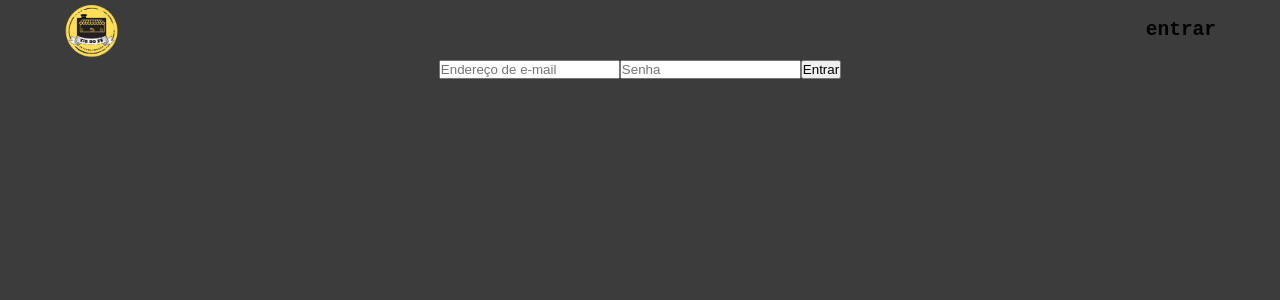
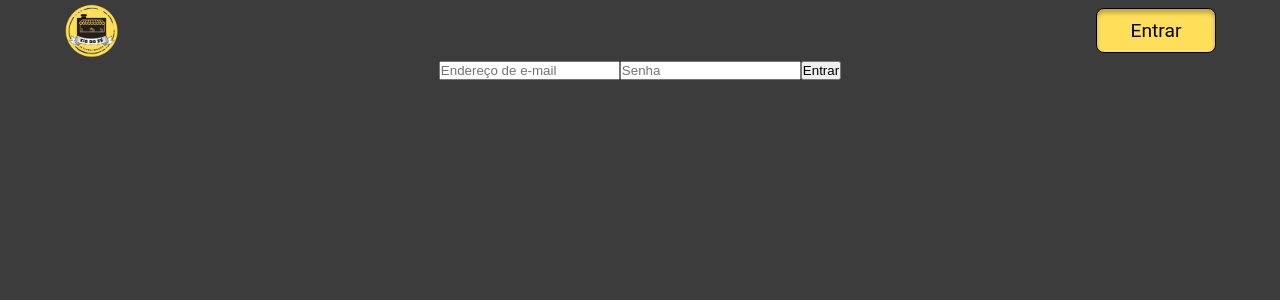
Before and after one commit to guihuff/projetoLPW-frontend, a React (Create React App) app: page /login in a window 1280 px wide. Shown: the top 300 px of the page. Built offline with nearby package versions, Linux system fonts and the light colour scheme.

Commit message:
header *pronto

```diff
--- a/src/Components/Header/index.jsx
+++ b/src/Components/Header/index.jsx
@@ -1,13 +1,32 @@
 import React, { useEffect, useState } from "react";
 import { Link } from "react-router-dom";
-import { isAuthenticated } from "../../Services/auth";
+import { isAuthenticated, logout } from "../../Services/auth";
 
 import Logo from "./../../assets/logo/logo.png"
+import Logout from "./../../assets/logout-brands.svg"
 import './styles.css'
 
+const Header = () => {
+  const [authenticate, setAuthenticate] = useState(false);
 
-const Header = ({ auth }) => {
-  const [authenticate, setAuthenticate] = useState(false);
+  const EntrarNoSite = () => {
+    return (
+      <>
+        <Link className="btn-login" to='/login'>Entrar</Link>
+      </>
+    )
+  }
+
+  const SairDoSite = () => {
+    return (
+      <>
+        <li><Link className="nav-link" to=''>Cardapio</Link></li>
+        <li><Link className="nav-link" to=''>Pedidos</Link></li>
+        <li><Link className="nav-link" to=''>Cadastro</Link></li>
+        <li><a className="nav-link" onClick={logout} href="/"><img src={Logout}></img></a></li>
+      </>
+    )
+  }
 
   useEffect(() => {
     isAuthenticated() ? setAuthenticate(true) : setAuthenticate(false)
@@ -19,7 +38,7 @@ const Header = ({ auth }) => {
         <div className="container-header">
           <Link className="image"  to='/'><img src={Logo}></img></Link>
           <ul>
-            {authenticate ? <h1>sair</h1> : <h1>entrar</h1>}
+            {authenticate ? <SairDoSite /> : <EntrarNoSite />}
           </ul>
         </div>
       </nav>
--- a/src/Components/Header/styles.css
+++ b/src/Components/Header/styles.css
@@ -15,3 +15,61 @@
   width: 100%;
   height: 100%;
 }
+
+.container-header ul {
+  height: 60px;
+  display: flex;
+  padding: 0;
+  align-items: center;
+  justify-content: end;
+  list-style: none;
+}
+
+.btn-login {
+  width: 120px;
+  height: 45px;
+  background-color: var(--main-color-two);
+  border-radius: 8px;
+  color: #000;
+  border: 1px solid #000000;
+  box-shadow: inset 0px 4px 4px rgba(0, 0, 0, 0.25);
+
+  display: flex;
+  text-align: center;
+  align-items: center;
+  justify-content: center;
+  text-decoration: none;
+  font-size: 1.2rem;
+
+  transition: all 0.2s;
+}
+
+.btn-login:hover {
+  background-color: #000;
+  color: var(--main-color-two);
+}
+
+.nav-link {
+  padding: 5px 10px;
+  color: var(--main-ft-color);
+  text-decoration: none;
+  font-size: 1.05rem;
+  transition: all 0.2s;
+
+  display: flex;
+  align-items: center;
+  justify-content: center;
+  text-align: center;
+
+  cursor: pointer;
+}
+
+.nav-link:hover {
+  text-decoration: underline;
+}
+
+.nav-link img {
+  width: 25px;
+  height: 25px;
+  fill: var(--main-ft-color);
+}
--- a/src/index.css
+++ b/src/index.css
@@ -1,6 +1,10 @@
 :root {
   --main-bg-color: #3C3C3C;
+  --main-color-two: #FFDE5A;
+  --main-ft-color: #A4A4A4;
 }
+
+@import url('https://fonts.googleapis.com/css2?family=BIZ+UDGothic&display=swap');
 
 * {
   margin: 0;
@@ -9,7 +13,7 @@
 }
 body,html {
   height: 100vh;
-  font-family: monospace;
+  font-family: 'BIZ UDGothic', 'Roboto', monospace;
   background-color: var(--main-bg-color);
 }
 
```
Also changed, not shown: src/Pages/Login/styles.css (added), src/assets/logout-brands.svg (added).
